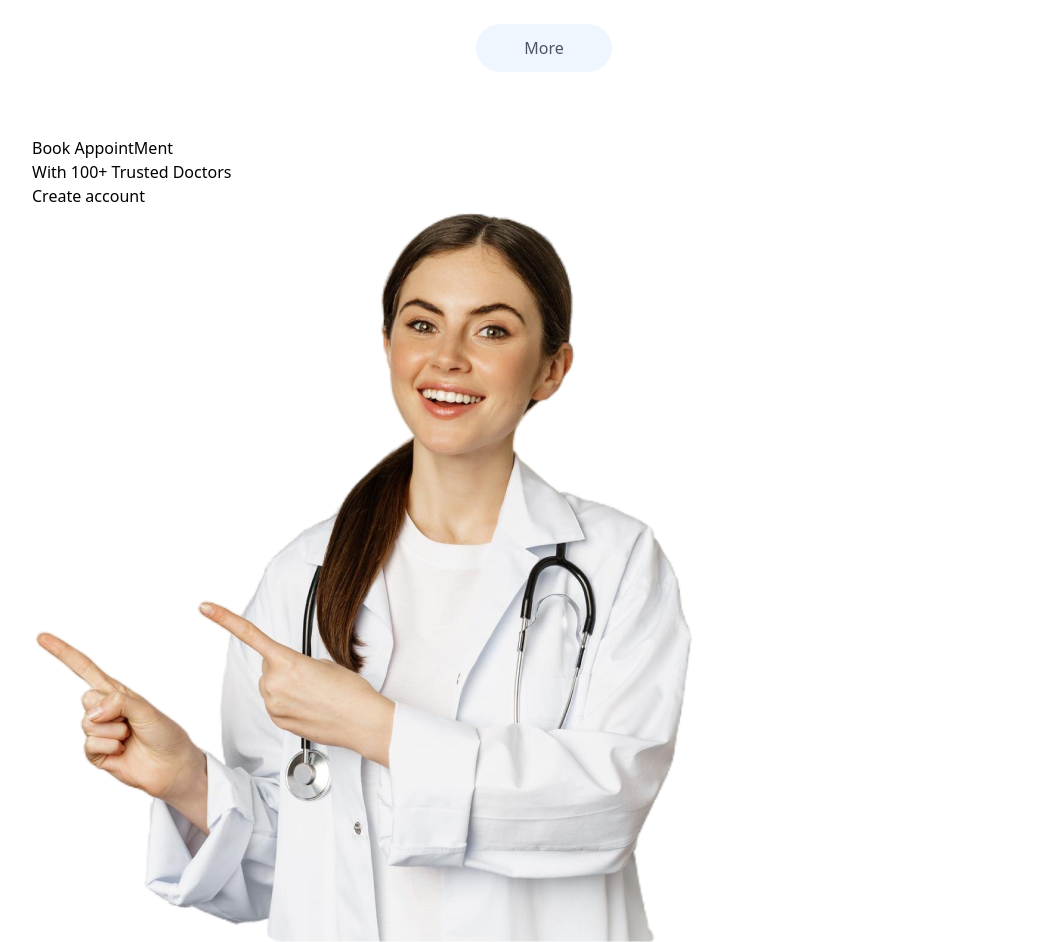
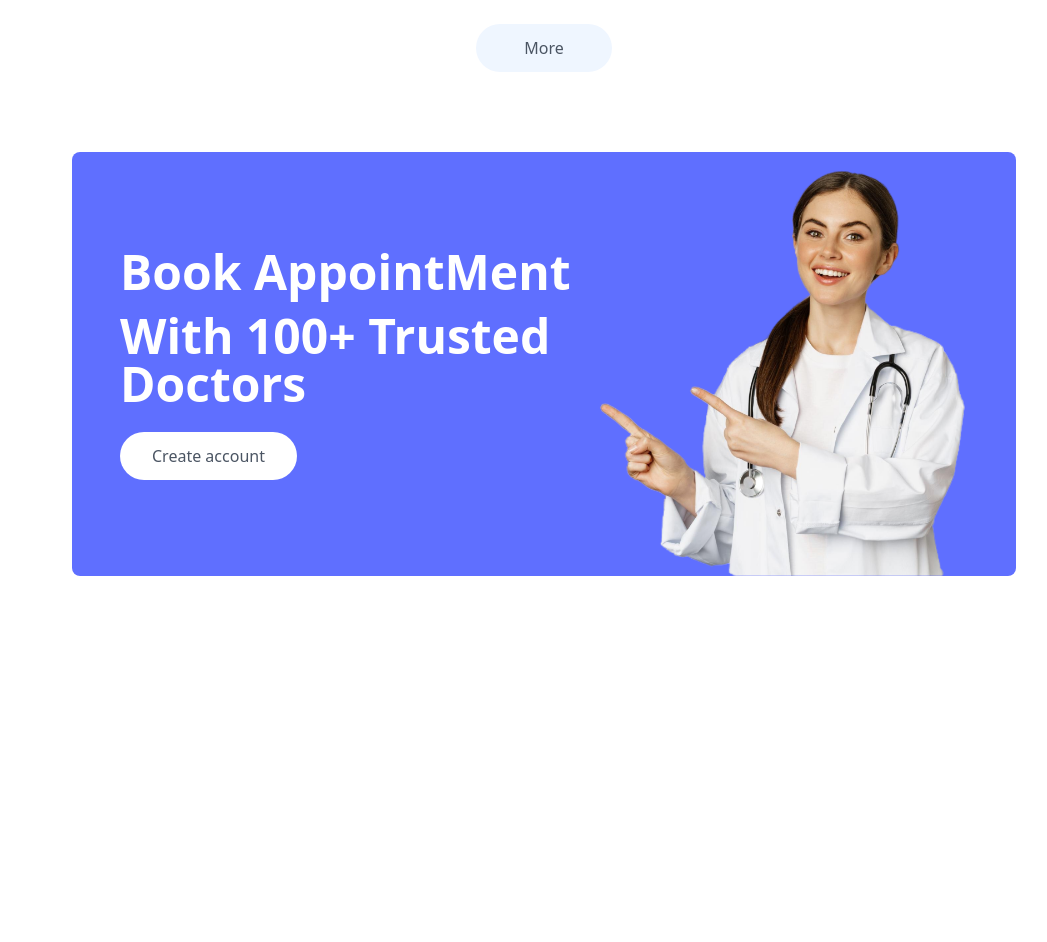
Before and after one commit to VincentMugondora/prescripto, a React (Vite) app in the folder frontend/: page / in a window 1280 px wide. Shown: the part 2220-3162 px from the top of the page, without its empty margins (96-1143 px from the left). After the commit the page ends 2876 px from the top, so only its background shows below. Built offline with nearby package versions, Linux system fonts and the light colour scheme.

Commit message:
"Updated Banner component with new styles, added navigation, and modified button and image elements."

```diff
--- a/frontend/src/components/Banner.jsx
+++ b/frontend/src/components/Banner.jsx
@@ -1,21 +1,30 @@
-import React from "react";
 import { assets } from "../assets/assets";
+import { useNavigate } from "react-router-dom";
 
 const Banner = () => {
+
+    const navigate = useNavigate()
+
   return (
-    <div className="">
+    <div className="flex bg-primary rounded-lg px-6 sm:px-14 md:px-14 lg:px-12 my-20 md:mx-10">
       {/* ---------LEFT SIDE---------- */}
-      <div>
-        <div>
+      <div className="flex-1 py-8 sm:py-10 md:py-16 lg:py-24 lg:pl:5">
+        <div className="text-xl sm:text-2xl md:text-3xl lg:text-5xl font-semibold text-white">
           <p>Book AppointMent</p>
-          <p>With 100+ Trusted Doctors</p>
+          <p className="mt-4">With 100+ Trusted Doctors</p>
         </div>
-        <button>Create account</button>
+        <button onClick={()=>{navigate('/login'); scrollTo(0,0)}} className="bg-white text-sm sm:text-base text-gray-600 px-8 py-3 rounded-full mt-6 hover:scale-105 transition-all ">
+          Create account
+        </button>
       </div>
 
       {/* ---------RIGHT SIDE--------- */}
-      <div>
-        <img src={assets.appointment_img} alt="img" />
+      <div className="hidden md:block md:w-1/2 lg:w-[370px] relative">
+        <img
+          className="w-full absolute bottom-0 right-0 max-w-md"
+          src={assets.appointment_img}
+          alt="img"
+        />
       </div>
     </div>
   );
```
